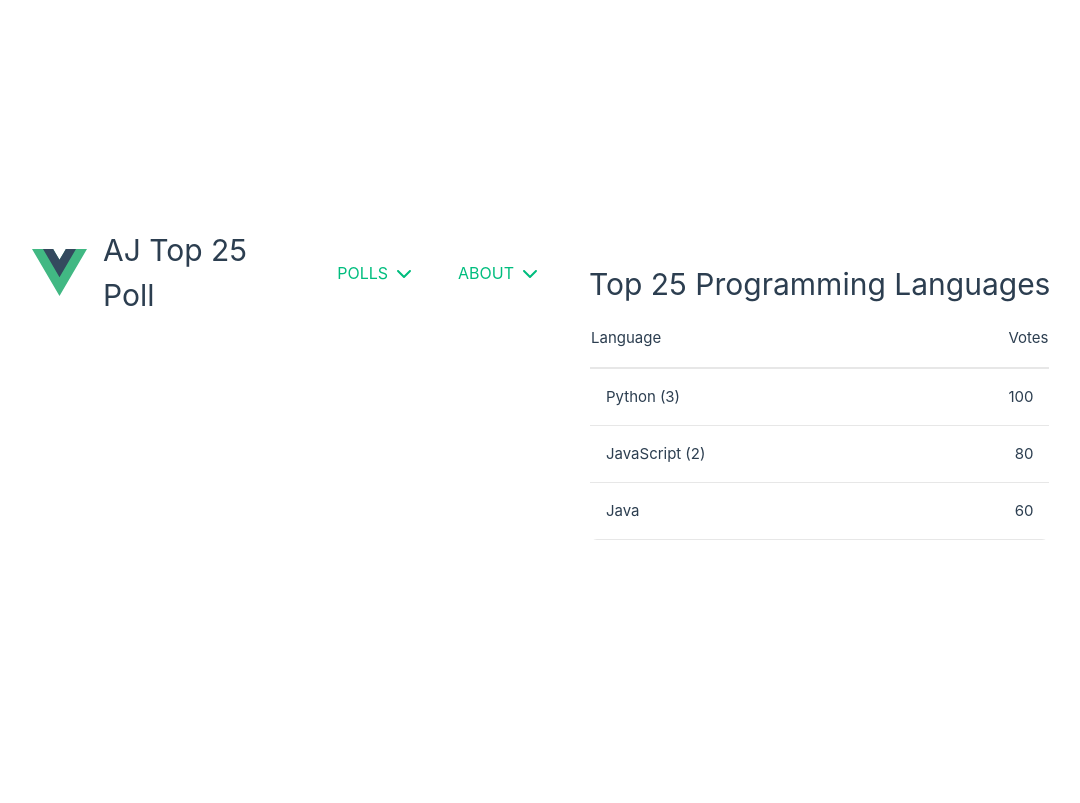
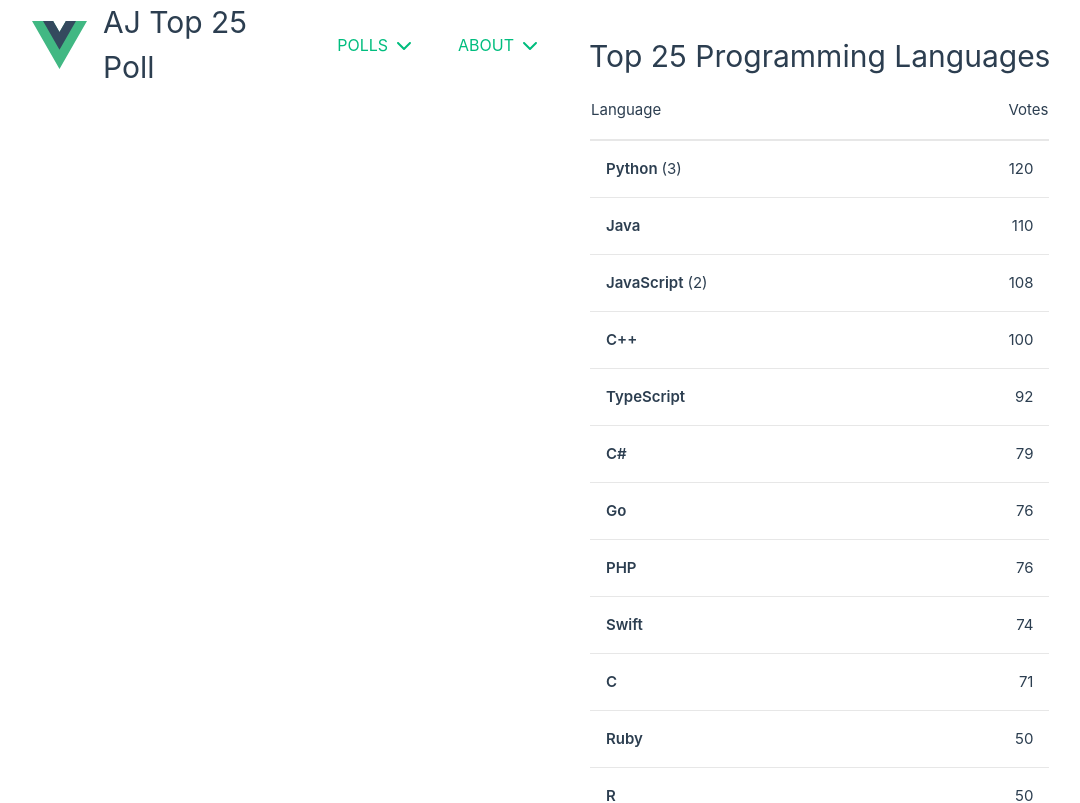
Before and after one commit to AJarombek/andy-jarombek-research, a Vue app in the folder vue/aj-poll/: page / in a window 1280 px wide. Shown: the top 803 px of the page, without its empty margins (83-1163 px from the left). Built offline with nearby package versions, Linux system fonts and the light colour scheme.

Commit message:
language data

```diff
--- a/vue/aj-poll/src/components/LanguagePoll.vue
+++ b/vue/aj-poll/src/components/LanguagePoll.vue
@@ -10,19 +10,151 @@ const languages: Language[] = [
   {
     id: 1,
     name: 'Python',
-    votes: 100,
+    votes: 120,
     firstPlaceVotes: 3
   },
   {
     id: 2,
+    name: 'Java',
+    votes: 110,
+    firstPlaceVotes: 0
+  },
+  {
+    id: 3,
     name: 'JavaScript',
-    votes: 80,
+    votes: 108,
     firstPlaceVotes: 2
   },
   {
-    id: 3,
-    name: 'Java',
-    votes: 60,
+    id: 4,
+    name: 'C++',
+    votes: 100,
+    firstPlaceVotes: 0
+  },
+  {
+    id: 5,
+    name: 'TypeScript',
+    votes: 92,
+    firstPlaceVotes: 0
+  },
+  {
+    id: 6,
+    name: 'C#',
+    votes: 79,
+    firstPlaceVotes: 0
+  },
+  {
+    id: 7,
+    name: 'Go',
+    votes: 76,
+    firstPlaceVotes: 0
+  },
+  {
+    id: 8,
+    name: 'PHP',
+    votes: 76,
+    firstPlaceVotes: 0
+  },
+  {
+    id: 9,
+    name: 'Swift',
+    votes: 74,
+    firstPlaceVotes: 0
+  },
+  {
+    id: 10,
+    name: 'C',
+    votes: 71,
+    firstPlaceVotes: 0
+  },
+  {
+    id: 11,
+    name: 'Ruby',
+    votes: 50,
+    firstPlaceVotes: 0
+  },
+  {
+    id: 12,
+    name: 'R',
+    votes: 50,
+    firstPlaceVotes: 0
+  },
+  {
+    id: 13,
+    name: 'Shell',
+    votes: 46,
+    firstPlaceVotes: 0
+  },
+  {
+    id: 14,
+    name: 'Rust',
+    votes: 38,
+    firstPlaceVotes: 0
+  },
+  {
+    id: 15,
+    name: 'Objective-C',
+    votes: 38,
+    firstPlaceVotes: 0
+  },
+  {
+    id: 16,
+    name: 'Kotlin',
+    votes: 36,
+    firstPlaceVotes: 0
+  },
+  {
+    id: 17,
+    name: 'SQL',
+    votes: 34,
+    firstPlaceVotes: 0
+  },
+  {
+    id: 18,
+    name: 'Dart',
+    votes: 34,
+    firstPlaceVotes: 0
+  },
+  {
+    id: 19,
+    name: 'Scala',
+    votes: 26,
+    firstPlaceVotes: 0
+  },
+  {
+    id: 20,
+    name: 'HTML',
+    votes: 25,
+    firstPlaceVotes: 0
+  },
+  {
+    id: 21,
+    name: 'Matlab',
+    votes: 24,
+    firstPlaceVotes: 0
+  },
+  {
+    id: 22,
+    name: 'HCL',
+    votes: 18,
+    firstPlaceVotes: 0
+  },
+  {
+    id: 23,
+    name: 'Groovy',
+    votes: 18,
+    firstPlaceVotes: 0
+  },
+  {
+    id: 24,
+    name: 'YAML',
+    votes: 17,
+    firstPlaceVotes: 0
+  },
+  {
+    id: 25,
+    name: 'Markdown',
+    votes: 16,
     firstPlaceVotes: 0
   }
 ]
@@ -82,6 +214,10 @@ td {
   padding: 0 1rem;
 }
 
+td p:first-child {
+  font-weight: 600;
+}
+
 .fpv {
   color: var(--color-text-light);
   margin-left: 0.25rem;
--- a/vue/aj-poll/src/views/HomeView.vue
+++ b/vue/aj-poll/src/views/HomeView.vue
@@ -11,7 +11,6 @@ export default defineComponent({
   <main>
     <div class="wrapper">
       <h1>Top 25 Programming Languages</h1>
-      <!-- Create a table of top 25 programming languages dynamically based on a list in the script -->
       <LanguagePoll />
     </div>
   </main>
```
